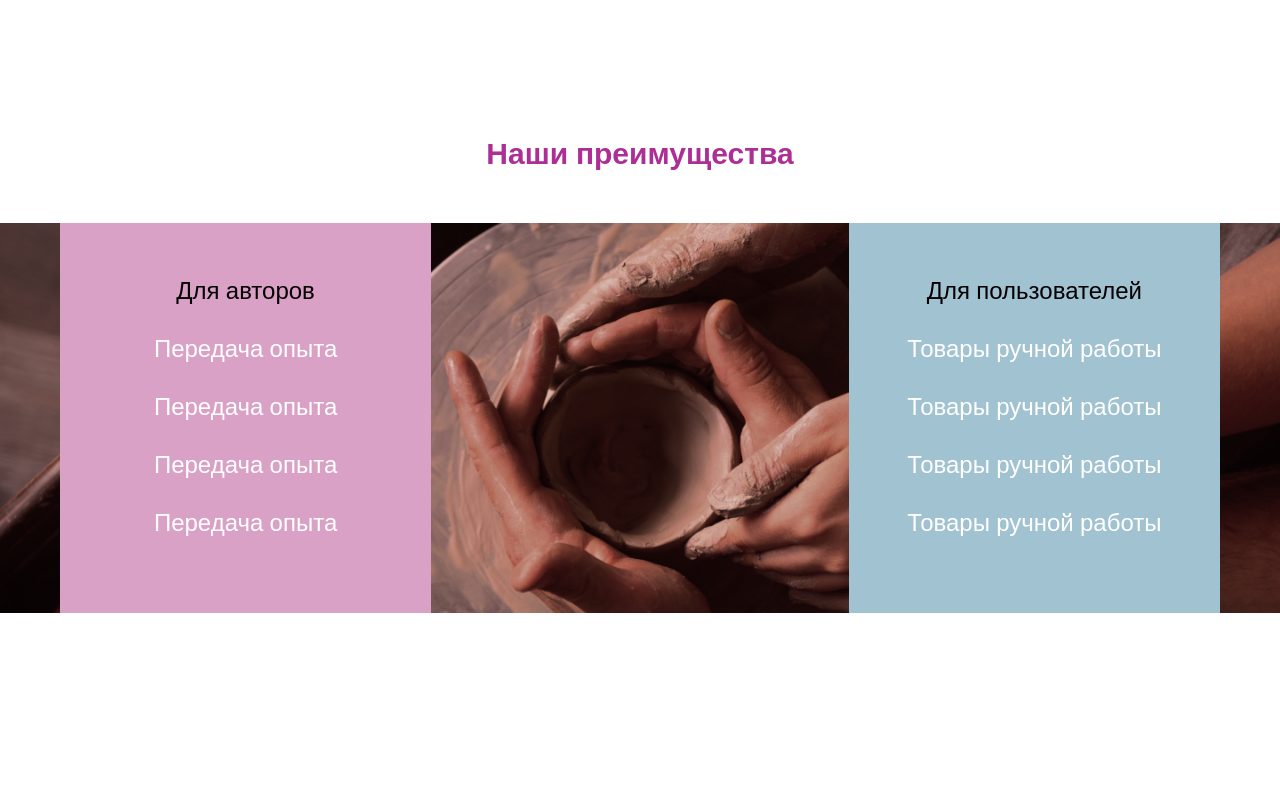
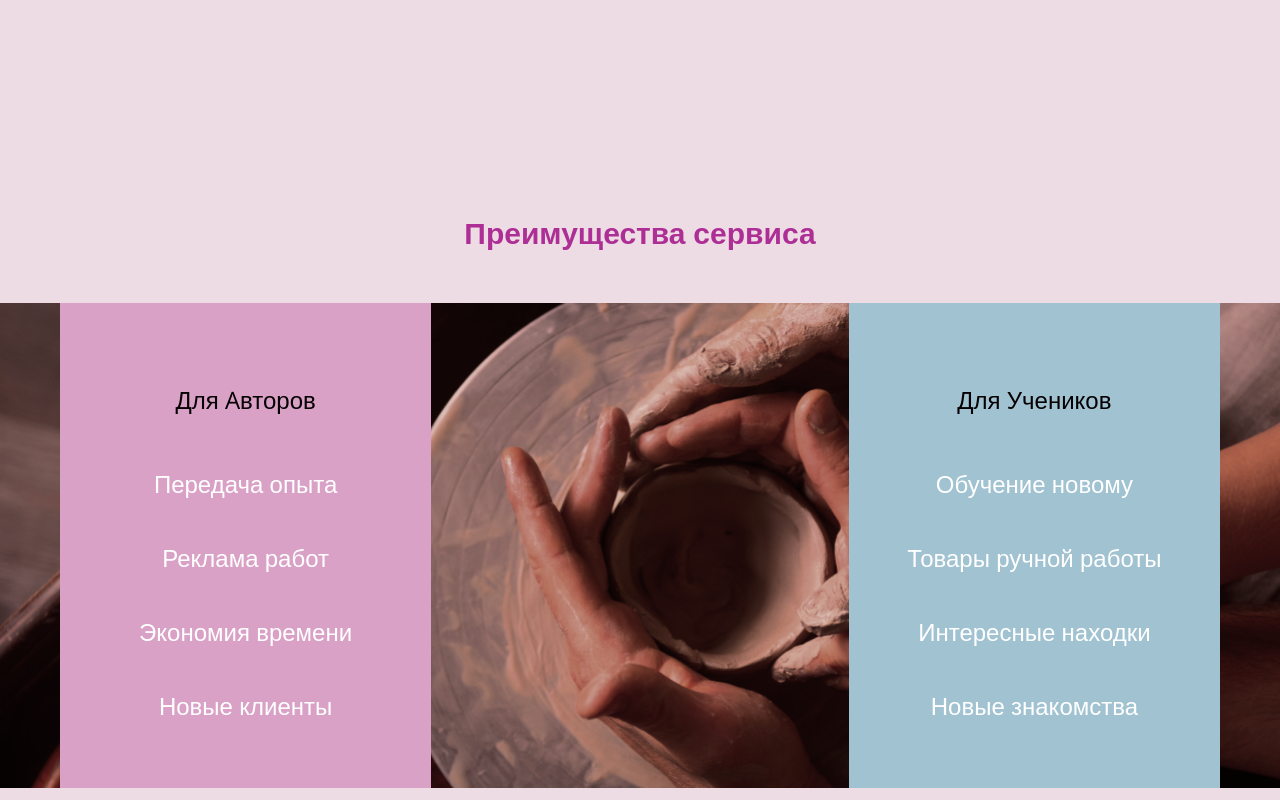
Before and after one commit to yanasaa/firststructure, a website: page index.html in a window 1280 px wide. Shown: the part 1060-1860 px from the top of the page. Drawn offline with nearby package versions, Linux system fonts and the light colour scheme.

Commit message:
fix: advantages layout paddings

```diff
--- a/index.html
+++ b/index.html
@@ -78,26 +78,26 @@
       </div>
     </section>
     <section class="advantages">
-      <h2>Наши преимущества</h2>
+      <h2>Преимущества сервиса</h2>
       <div class="advantages__wrapper">
         <div class="wrapper ">
 
           <div class="advantage-cards layout-2-columns">
             <div class="advantage advantage_author">
               <div class="">
-                <h3 class="advantage__title ">Для авторов</h3>
+                <h3 class="advantage__title ">Для Aвторов</h3>
               <p class="advantage__text">Передача опыта</p>
-              <p class="advantage__text">Передача опыта</p>
-              <p class="advantage__text">Передача опыта</p>
-              <p class="advantage__text">Передача опыта</p>
+              <p class="advantage__text">Реклама работ</p>
+              <p class="advantage__text">Экономия времени</p>
+              <p class="advantage__text">Новые клиенты</p>
               </div>
             </div>
               <div class="advantage advantage_user">
-                <h3 class="advantage__title">Для пользователей</h3>
+                <h3 class="advantage__title">Для Учеников</h3>
+                <p class="advantage__text">Обучение новому</p>
                 <p class="advantage__text">Товары ручной работы</p>
-                <p class="advantage__text">Товары ручной работы</p>
-                <p class="advantage__text">Товары ручной работы</p>
-                <p class="advantage__text">Товары ручной работы</p>
+                <p class="advantage__text">Интересные находки</p>
+                <p class="advantage__text">Новые знакомства</p>
               </div>
           </div>
         </div>
--- a/template/sass/base/_base.scss
+++ b/template/sass/base/_base.scss
@@ -8,6 +8,8 @@ body {
   @extend %font-prim;
   max-width: 1440px;
   margin: auto;
+  background-color: $color-bg-light
+
 }
 
 h1 {
--- a/template/sass/components/_advantages.scss
+++ b/template/sass/components/_advantages.scss
@@ -7,12 +7,11 @@
   background-size:cover;
   background-repeat: no-repeat;
   padding: 0 30px;
-  margin-top: 50px;
  }
 
  .advantage {
   max-width: 32%;
-  padding: 50px 45px;
+  padding: 80px 25px 45px;
   text-align: center;
   &_author {
     background: $color-primary-light;
@@ -20,19 +19,17 @@
   &_user {
     background: $color-secondary;
   }
-
-  .advantage__glass {
-    padding: 50px;
-  }
-
  }
 
  .advantage__title {
   @include font(2.4rem, 3.4rem, $weight: 400);
   color: $color-text-dark;
+  margin-bottom: 30px;
  }
  .advantage__text {
 
+  margin: 0;
+  padding: 20px 10px;
   color: $color-light;
   @include font(2.4rem, 3.4rem, $weight: 400);
  }
--- a/template/sass/components/_hero.scss
+++ b/template/sass/components/_hero.scss
@@ -1,11 +1,12 @@
 .hero {
   background-image: url('../images/backgrounds/mainbg-1.png');
   background-size: cover;
+  margin-bottom: 250px;
 }
 
 .hero__wrapper {
-  margin-bottom: 200px;
-  padding: 120px 0;
+
+  padding: 120px 0 150px;
 }
 
 .hero__glass {
```
Also changed, not shown: template/sass/style.css, 1 other file.
